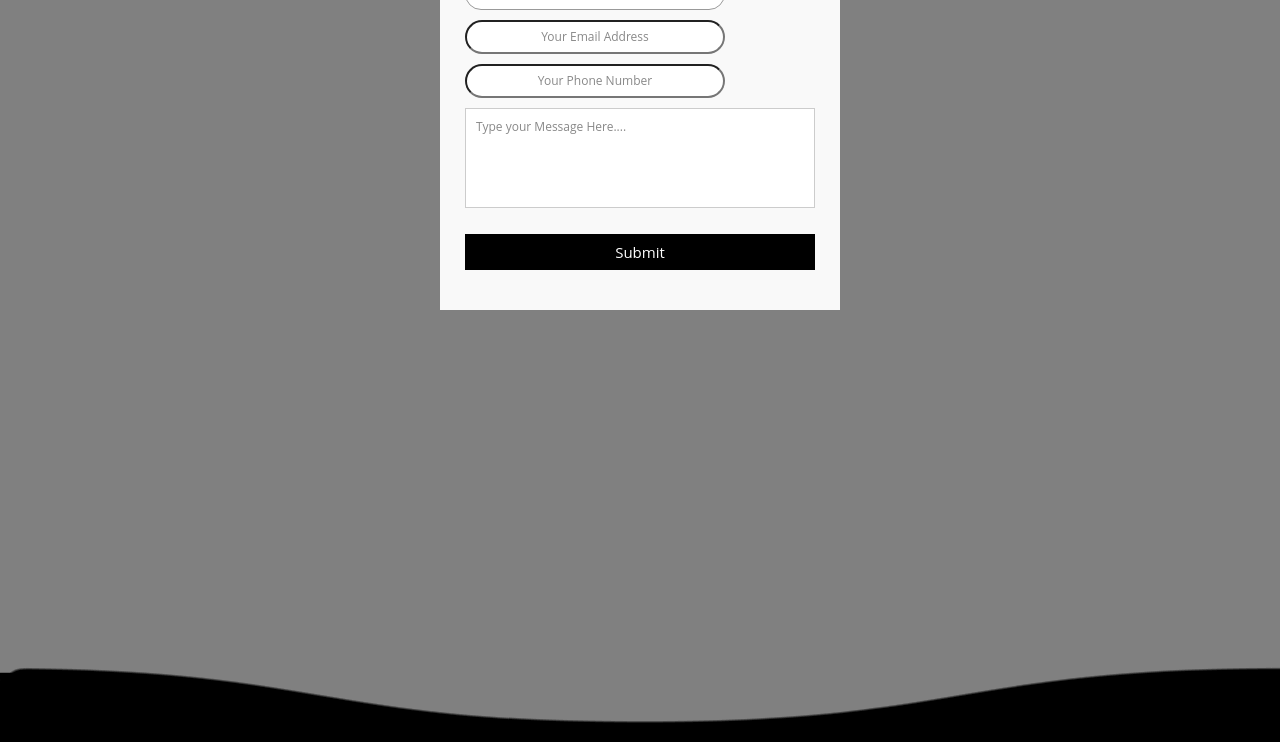
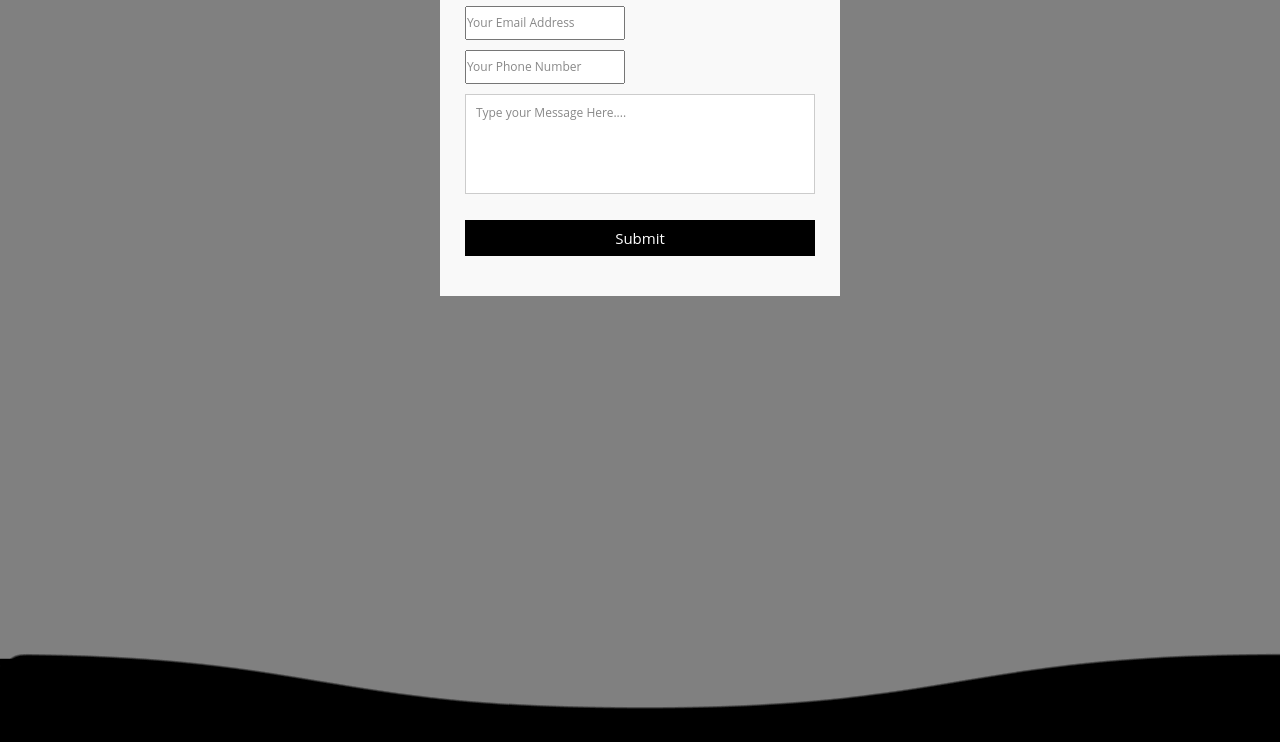
Before and after one commit to Catalyst-IN/OpenSourceEvents-Frontend, a plain HTML site: page contact.html in a window 1280 px wide. Shown: the part 248-990 px from the top of the page. Drawn offline with nearby package versions, Linux system fonts and the light colour scheme.

Commit message:
commented styles1.css

```diff
--- a/contact.html
+++ b/contact.html
@@ -5,7 +5,7 @@
     <meta name="viewport" content="width=device-width, initial-scale=1 ">
     <title>Open-Source Events & Hackathon's</title>
     <link rel="stylesheet" href="https://stackpath.bootstrapcdn.com/bootstrap/4.4.1/css/bootstrap.min.css" integrity="sha384-Vkoo8x4CGsO3+Hhxv8T/Q5PaXtkKtu6ug5TOeNV6gBiFeWPGFN9MuhOf23Q9Ifjh" crossorigin="anonymous">
-    <link rel="stylesheet" href="css/styles1.css">
+    <!-- <link rel="stylesheet" href="css/styles1.css"> -->
     <link rel="stylesheet" href="css/contact.css">
     <script src="https://kit.fontawesome.com/0cd233bad9.js" crossorigin="anonymous"></script>
     <link href="https://fonts.googleapis.com/css?family=Lato" rel="stylesheet" type="text/css">
```
Also changed, not shown: about.html (+1 -1 lines).
